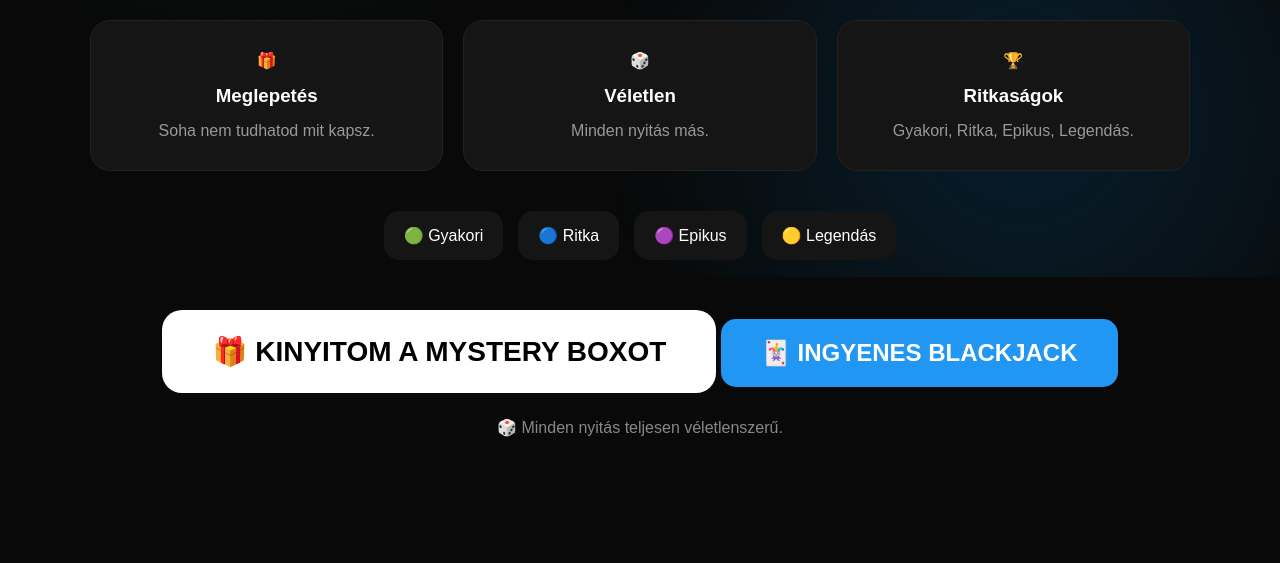
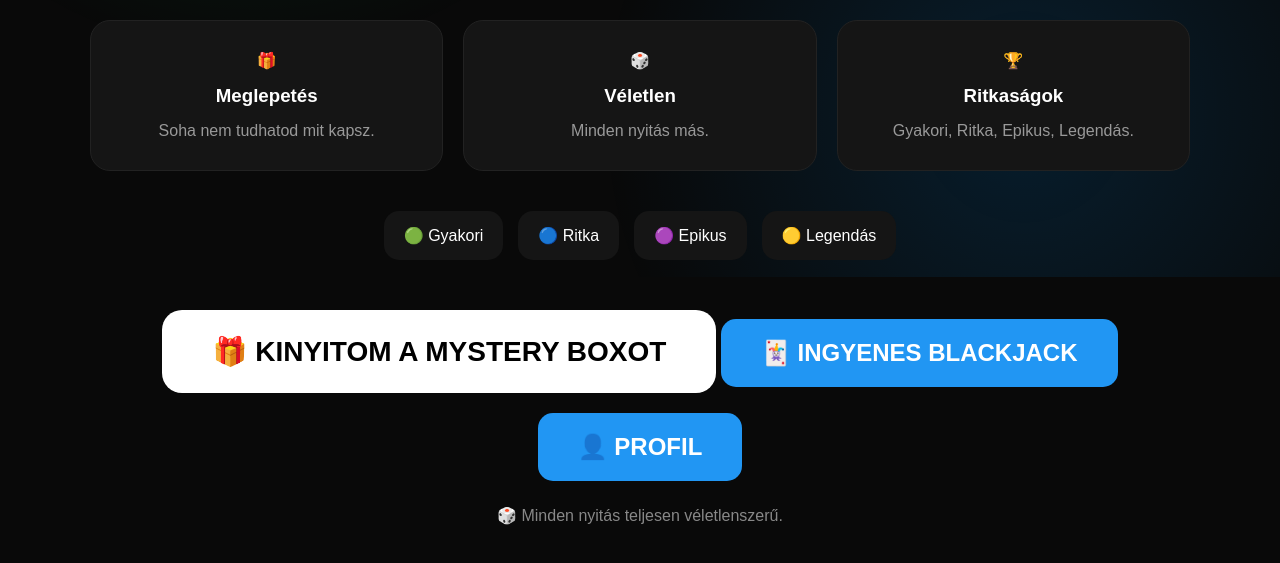
Before and after one commit to hurdabigdawe-bot/gif-shop, a plain HTML site: page index.html in a window 1280 px wide. Shown: the part 523-1086 px from the top of the page. Before the commit the page ends 1010 px from the top, so only its background shows below. Drawn offline with Linux system fonts and the light colour scheme; no server answers.

Commit message:
Update index.html

```diff
--- a/index.html
+++ b/index.html
@@ -119,6 +119,13 @@ class="poker-btn"
 href="/blackjack/">
 
 🃏 INGYENES BLACKJACK
+
+</a>
+  <a
+class="poker-btn"
+href="/profil/">
+
+👤 PROFIL
 
 </a>
 
```
